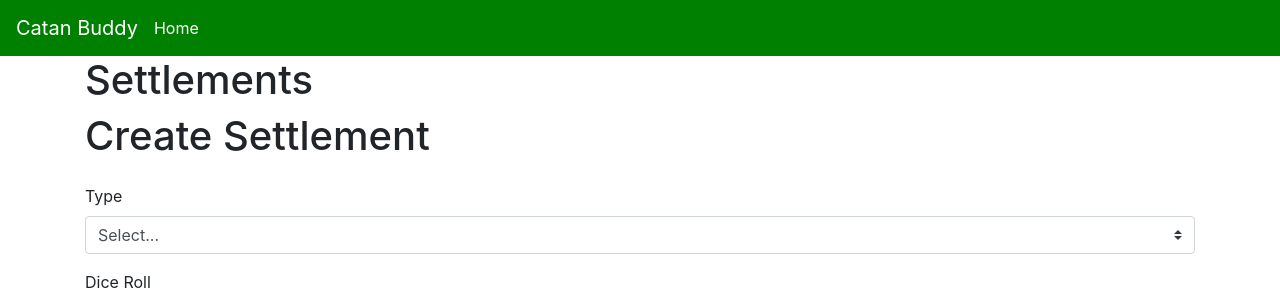
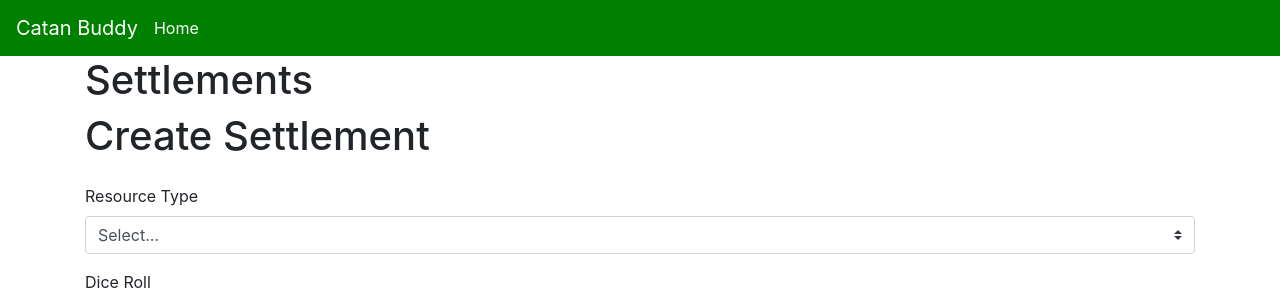
Before and after one commit to mpalmr/catan-helper, a Vue app: page / in a window 1280 px wide. Both pictures are taken after a click on the button "New Game". Shown: the top 300 px of the page. Built offline with nearby package versions, Linux system fonts and the light colour scheme.

Commit message:
SelectResource

```diff
--- a/src/components/CreateSettlement.vue
+++ b/src/components/CreateSettlement.vue
@@ -6,22 +6,15 @@
 
 		<ul>
 			<li v-for="(resource, i) in resources" :key="resource.id">
-				<b-form-group
-					:invalid-feedback="resource.errors.type"
-					:label-for="`type_${resource.id}`"
-					label="Type"
-				>
-					<b-form-select
-						v-model="resource.type"
-						:id="`type_${resource.id}`"
-						:options="resourceTypeOptions"
-						required
-					/>
-				</b-form-group>
+				<SelectResource
+					v-model="resource.type"
+					:id="`type_${resource.id}`"
+					:options="resourceTypeOptions"
+				/>
 
 				<DiceRollInput v-model.number="resource.diceRoll" :id="`diceRoll_${resource.id}`" />
 
-				<b-button v-if="i > 0" @click="removeResource(resource.id)">
+				<b-button @click="removeResource(resource.id)" v-if="i > 0">
 					Remove
 				</b-button>
 			</li>
@@ -43,6 +36,7 @@
 <script>
 import uuid from 'uuid/v4';
 import { resources as resourceTypes } from '@/constants';
+import SelectResource from './input/SelectResource';
 import DiceRollInput from './input/DiceRoll';
 
 const resourceTypeOptions = [{ value: null, text: 'Select...', disabled: true }]
@@ -121,7 +115,7 @@ export default {
 		},
 	},
 
-	components: { DiceRollInput },
+	components: { SelectResource, DiceRollInput },
 };
 </script>
 
--- a/src/components/input/DiceRoll.vue
+++ b/src/components/input/DiceRoll.vue
@@ -1,9 +1,9 @@
 <template>
-	<b-form-group label-for="dice-roll" label="Dice Roll">
+	<b-form-group :label-for="id" label="Dice Roll">
 		<b-form-input
 			@input="handleInput"
 			:value="inputValue"
-			id="dice-roll"
+			:id="id"
 			type="number"
 			min="2"
 			max="12"
@@ -16,15 +16,12 @@
 <script>
 export default {
 	props: {
+		id: { type: String, required: true },
 		value: {
 			type: Number,
 			validator(value) {
 				return value >= 2 && value <= 12;
 			},
-		},
-		id: {
-			type: String,
-			required: true,
 		},
 	},
 
--- /dev/null
+++ b/src/components/input/SelectResource.vue
@@ -0,0 +1,41 @@
+<template>
+	<b-form-group :label-for="id" label="Resource Type">
+		<b-form-select
+			@change="handleChange"
+			:value="inputValue"
+			:id="id"
+			:options="options"
+			required
+		/>
+	</b-form-group>
+</template>
+
+
+<script>
+import { resources as resourceTypes } from '@/constants';
+
+const resourceIds = resourceTypes.map(({ id }) => id);
+
+export default {
+	props: {
+		id: { type: String, required: true },
+		options: { type: Array, required: true },
+		value: {
+			type: String,
+			validator(value) {
+				return resourceIds.includes(value);
+			},
+		},
+	},
+
+	data() {
+		return { inputValue: this.value };
+	},
+
+	methods: {
+		handleChange(value) {
+			this.$emit('input', value);
+		},
+	},
+};
+</script>
```
